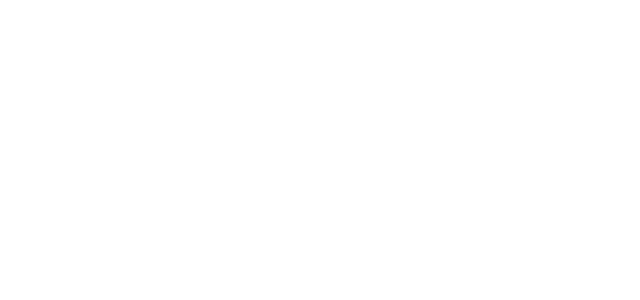
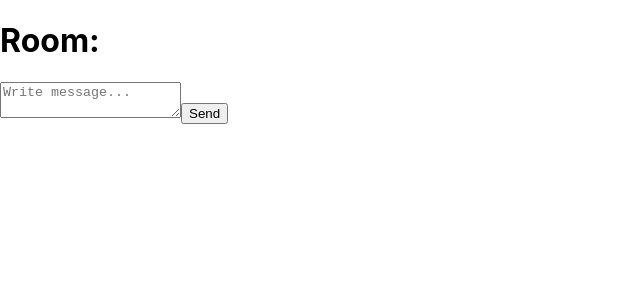
Before and after one commit to Tonisg91/nappas-frontend, a React (Create React App) app: page /chat/1 in a window 1280 px wide. Shown: the top 300 px of the page, without its empty margins (0-640 px from the left). Built offline with nearby package versions, Linux system fonts and the light colour scheme.

Commit message:
sockets a medias

```diff
--- a/package.json
+++ b/package.json
@@ -12,6 +12,7 @@
     "react-router-dom": "^5.2.0",
     "react-scripts": "4.0.0",
     "redux": "^4.0.5",
+    "socket.io-client": "^3.0.3",
     "web-vitals": "^0.2.4"
   },
   "scripts": {
--- a/src/App.js
+++ b/src/App.js
@@ -1,14 +1,14 @@
 import { Switch, Route } from 'react-router-dom'
 import { Home, Profile, Details, Chat } from './views'
 
+function App() {
 
-function App() {
   return (
       <Switch>
         <Route exact path="/" component={Home} />
         <Route path="/item/:id" component={Details} />
         <Route exact path="/profile" component={Profile} />
-        <Route exact path="/chat" component={Chat} />
+        <Route exact path="/chat/:id" component={Chat} />
       </Switch>
   );
 }
--- /dev/null
+++ b/src/hooks/useChat.js
@@ -0,0 +1,39 @@
+import { useEffect, useRef, useState} from 'react'
+import socketIOClient from 'socket.io-client'
+
+const NEW_CHAT_MESSAGE_EVENT = "newChatMessage"
+const SOCKET_SERVER_URL = "http://localhost:5000"
+
+const useChat = (roomId) => {
+    const [messages, setMessages] = useState([])
+    const socketRef = useRef()
+
+    useEffect(() => {
+        socketRef.current = socketIOClient(SOCKET_SERVER_URL, {
+            query: { roomId }
+        })
+
+        socketRef.current.on(NEW_CHAT_MESSAGE_EVENT, (message) => {
+            const incomingMessage = {
+                ...message,
+                ownedByCurrentUser: message.senderId === socketRef.current.id
+            }
+            setMessages((messages => [...messages, incomingMessage]))
+        })
+
+        return () => {
+            socketRef.current.disconnect()
+        }
+    }, [roomId])
+
+    const sendMessage = (messageBody) => {
+        socketRef.current.emit(NEW_CHAT_MESSAGE_EVENT, {
+            body: messageBody,
+            senderId: socketRef.current.id
+        })
+    }
+
+    return { messages, sendMessage }
+}
+
+export default useChat
--- a/src/index.js
+++ b/src/index.js
@@ -6,8 +6,6 @@ import reportWebVitals from './reportWebVitals';
 import { BrowserRouter as Router } from 'react-router-dom'
 import { Provider } from 'react-redux'
 import {default as store} from './store'
-
-console.log(store)
 
 ReactDOM.render(
   <React.StrictMode>
--- a/src/reducers/announcements.reducer.js
+++ b/src/reducers/announcements.reducer.js
@@ -13,7 +13,7 @@ export const getList = data => ({
 export default (state = [], action) => {
     switch (action.type) {
         case GET_LIST:
-            console.log('GET_LIST')
+
             break;
         default:
             return state
--- a/src/views/Chat.jsx
+++ b/src/views/Chat.jsx
@@ -1,11 +1,47 @@
-import React from 'react'
+import React from "react";
+import useChat from "../hooks/useChat";
 
-function Chat() {
+const ChatRoom = (props) => {
+    const { roomId } = props.match.params;
+    const { messages, sendMessage } = useChat(roomId);
+    const [newMessage, setNewMessage] = React.useState("");
+
+    const handleNewMessageChange = (event) => {
+        setNewMessage(event.target.value);
+    };
+
+    const handleSendMessage = () => {
+        sendMessage(newMessage);
+        setNewMessage("");
+    };
+
     return (
-        <div>
-            <h1>Chat View</h1>
+        <div className="chat-room-container">
+            <h1 className="room-name">Room: {roomId}</h1>
+            <div className="messages-container">
+                <ol className="messages-list">
+                    {messages.map((message, i) => (
+                        <li
+                            key={i}
+                            className={`message-item ${message.ownedByCurrentUser ? "my-message" : "received-message"
+                                }`}
+                        >
+                            {message.body}
+                        </li>
+                    ))}
+                </ol>
+            </div>
+            <textarea
+                value={newMessage}
+                onChange={handleNewMessageChange}
+                placeholder="Write message..."
+                className="new-message-input-field"
+            />
+            <button onClick={handleSendMessage} className="send-message-button">
+                Send
+            </button>
         </div>
-    )
-}
+    );
+};
 
-export default Chat
+export default ChatRoom;
--- a/src/views/Details.jsx
+++ b/src/views/Details.jsx
@@ -5,8 +5,6 @@ import useFetch from '../hooks/useFetch'
 function Details({match}) {
 
     const { data } = useFecth('http://localhost:5000/api/announcements/' + match.params.id)
-
-    console.log(data);
 
     return (
         <div>
--- a/src/views/Home.jsx
+++ b/src/views/Home.jsx
@@ -1,10 +1,10 @@
 import React, { useEffect } from 'react'
-import { connect, useSelector } from 'react-redux'
+import { connect } from 'react-redux'
 import { getList } from '../reducers/announcements.reducer'
 import useFecth from '../hooks/useFetch'
 
 function Home({data}) {
-    //const { data } = useFecth('http://localhost:5000/api/announcements')
+
     useEffect(() => {
         getList()
     })
```
Also changed, not shown: 1 other file (tests, documents, lock files or other folders).
